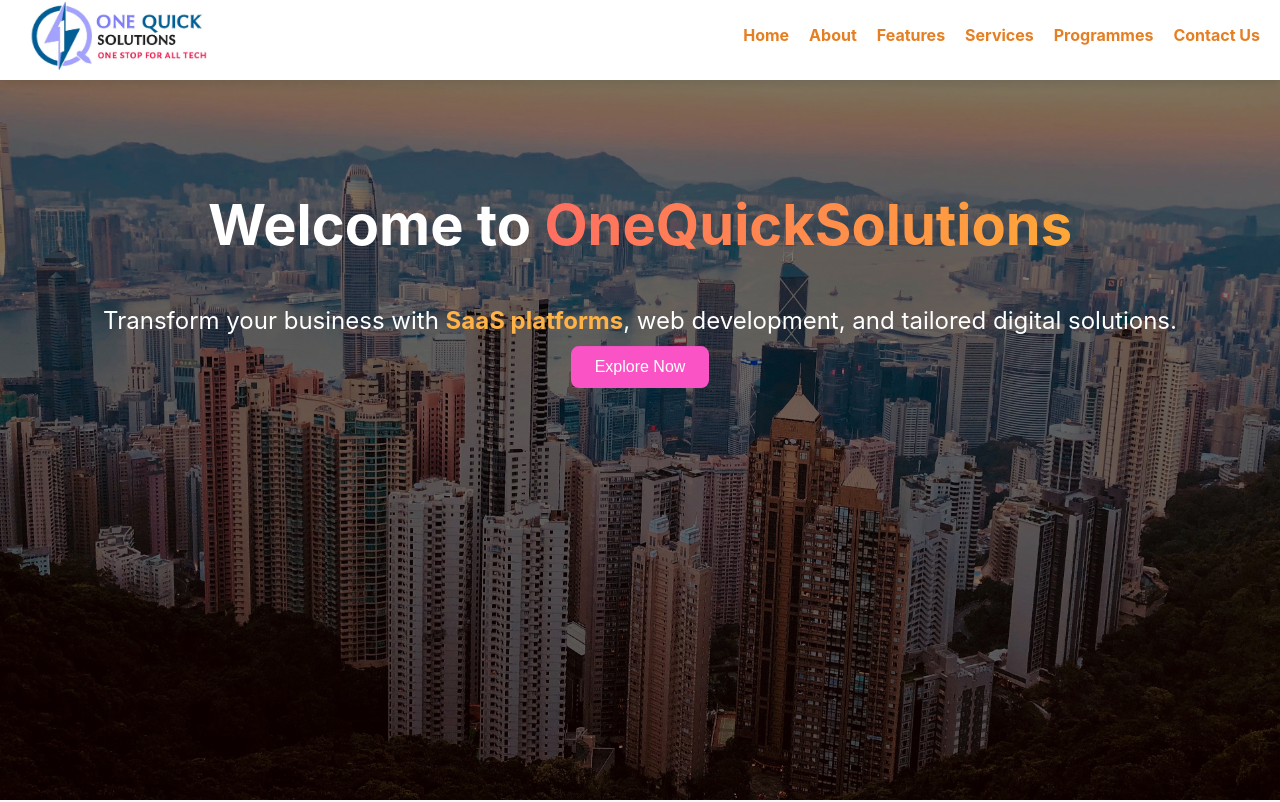
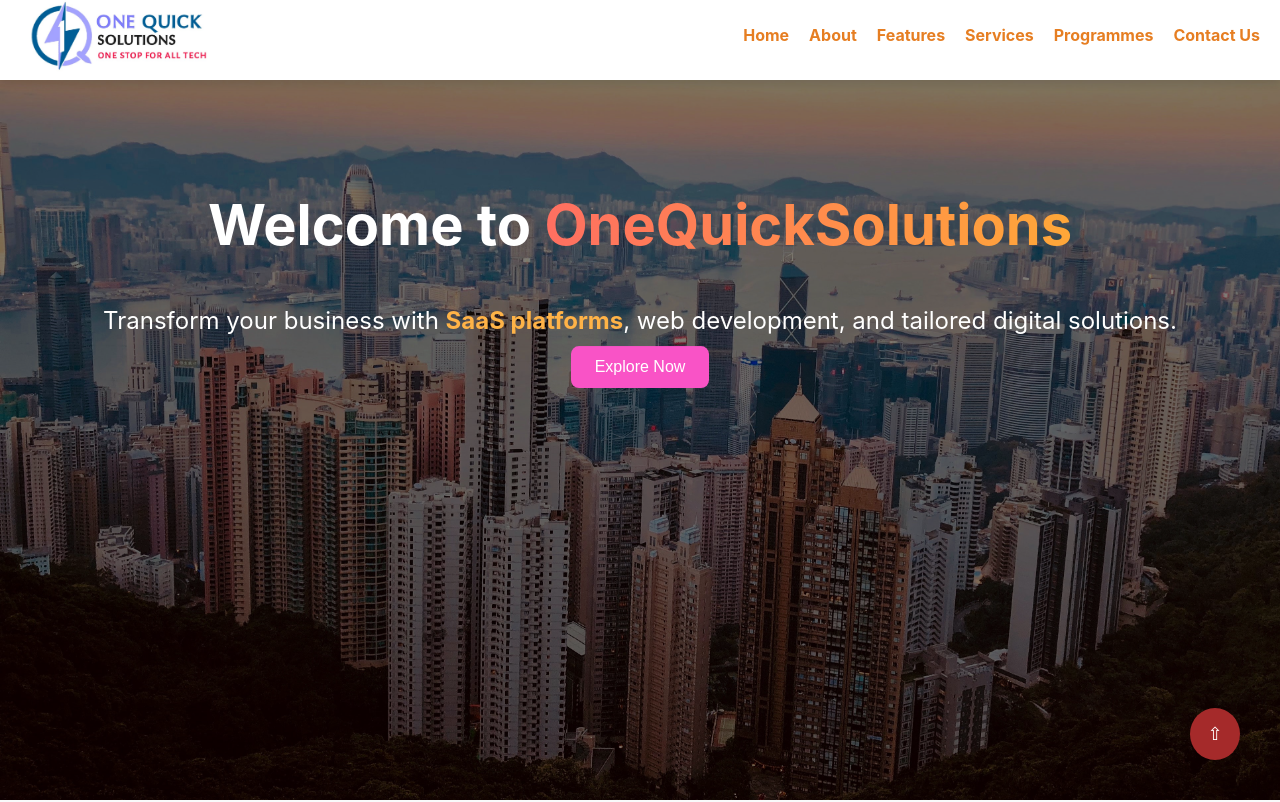
Before and after one commit to varundachuu/MyProject, a React (Create React App) app: page / in a window 1280 px wide. Shown: the top 802 px of the page. Built offline with nearby package versions, Linux system fonts and the light colour scheme.

Commit message:
Update ScrollToTop.js

```diff
--- a/src/components/js_components/ScrollToTop.js
+++ b/src/components/js_components/ScrollToTop.js
@@ -4,13 +4,8 @@
 const ScrollToTop = () => {
   const [isVisible, setIsVisible] = useState(false);
 
-  // Show button when page is scrolled down
   const toggleVisibility = () => {
-    if (window.pageYOffset > 20) {
-      setIsVisible(true);
-    } else {
-      setIsVisible(false);
-    }
+    setIsVisible(window.pageYOffset > 100);
   };
 
   const scrollToTop = () => {
@@ -28,7 +23,10 @@
   return (
     <button
       onClick={scrollToTop}
-      title="Go to top">&#8679;
+      className={`scroll-to-top ${isVisible ? "show" : ""}`}
+      title="Go to top"
+    >
+      &#8679;
     </button>
   );
 };
```
